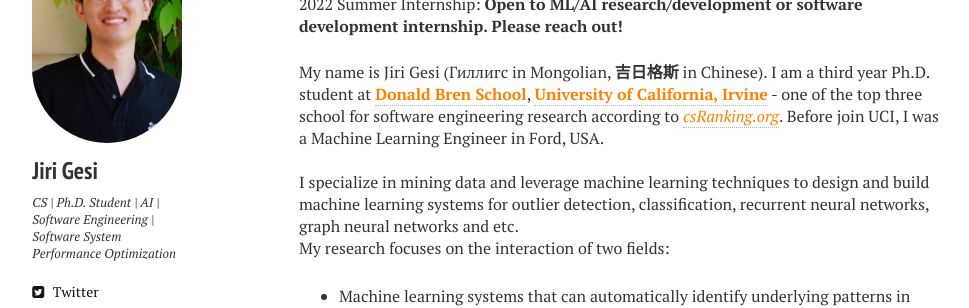
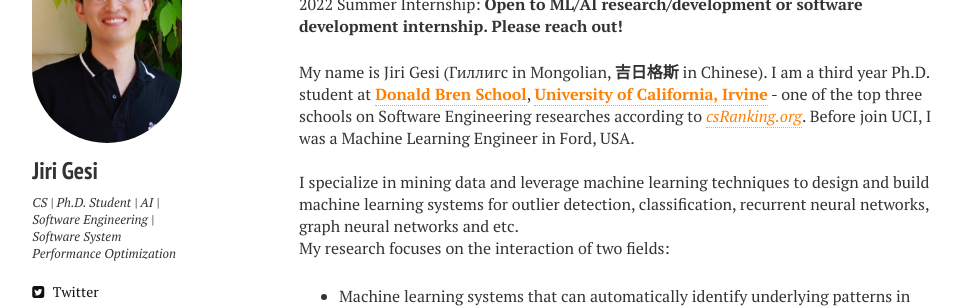
Before and after one commit to Jirigesi/Jirigesi.github.io, a Jekyll site: the page built from index.md, in a window 1280 px wide. Shown: the part 164-472 px from the top of the page, without its empty margins (21-990 px from the left). Built offline with Jekyll 4.4.1, drawn with Linux system fonts in a browser that asks for light colours; nearby versions of some CDN libraries; comment, search, counter and statistics services are not loaded.

Commit message:
Update index.md

```diff
--- a/index.md
+++ b/index.md
@@ -10,7 +10,7 @@ tags: [Jekyll, theme, responsive, blog, template]
 
 <br />
 
-My name is Jiri Gesi (Гиллигс in Mongolian, **吉日格斯** in Chinese). I am a third year Ph.D. student at <a style="color:rgb(255,128,0)">**Donald Bren School**</a>,  <a style="color:rgb(255,128,0)">**University of California, Irvine**</a> - one of the top three school for software engineering research according to <a href="http://csrankings.org/#/index?soft&us" style="color:rgb(255,128,0)">*csRanking.org*</a>. Before join UCI, I was a Machine Learning Engineer in Ford, USA.
+My name is Jiri Gesi (Гиллигс in Mongolian, **吉日格斯** in Chinese). I am a third year Ph.D. student at <a style="color:rgb(255,128,0)">**Donald Bren School**</a>,  <a style="color:rgb(255,128,0)">**University of California, Irvine**</a> - one of the top three schools on Software Engineering researches according to <a href="http://csrankings.org/#/index?soft&us" style="color:rgb(255,128,0)">*csRanking.org*</a>. Before join UCI, I was a Machine Learning Engineer in Ford, USA.
 
 <br />
 
```
